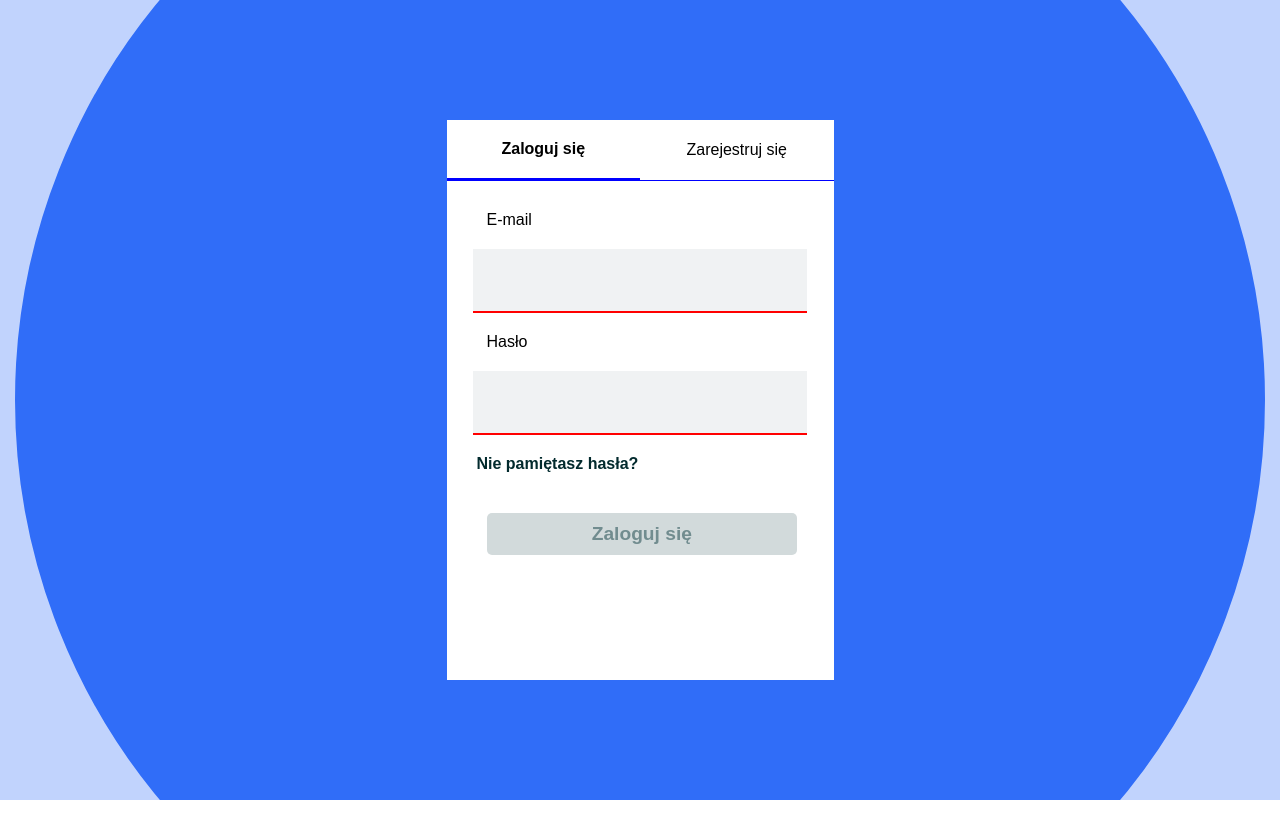
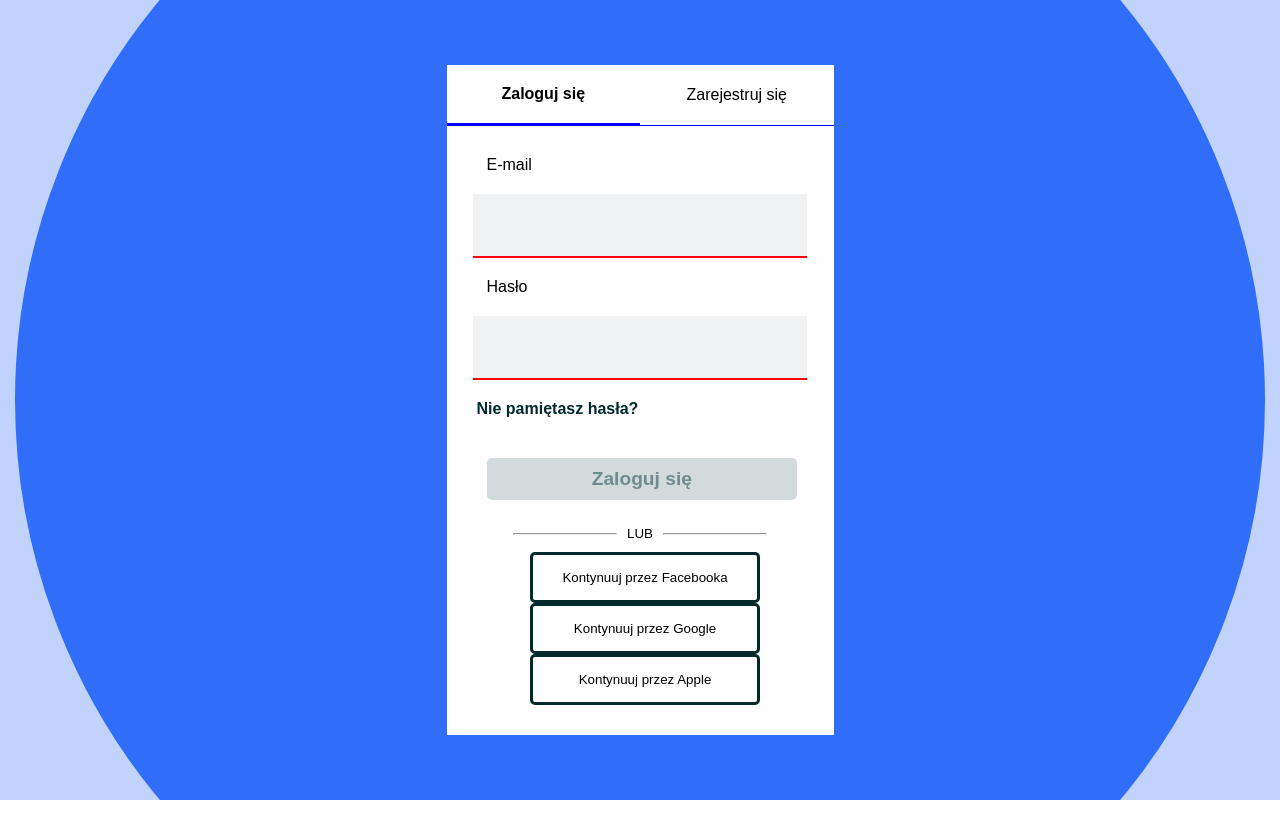
Before and after one commit to kielonl/olx-clone-ui, a React (Create React App) app: page /login in a window 1280 px wide. Shown: the top 838 px of the page. Built offline with nearby package versions, Linux system fonts and the light colour scheme; a web font is replaced by a local one.

Commit message:
fixed bad string comparison

```diff
--- a/src/Olx/Login/Components/LoginForm.tsx
+++ b/src/Olx/Login/Components/LoginForm.tsx
@@ -37,7 +37,7 @@ export const LoginForm = () => {
               Zarejestruj się
             </span>
           </div>
-          {type === "register" && (
+          {type === "Zarejestruj się" && (
             <>
               <MediaButtons />
               <Otherwise />
@@ -85,7 +85,7 @@ export const LoginForm = () => {
             </div>
 
             <div className="login-form-footer">
-              {type === "login" && (
+              {type === "Zaloguj się" && (
                 <>
                   <Otherwise />
                   <MediaButtons />
```
